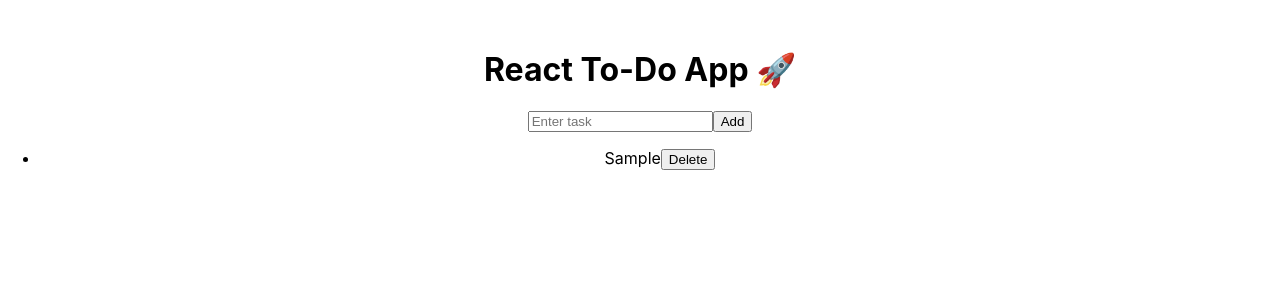
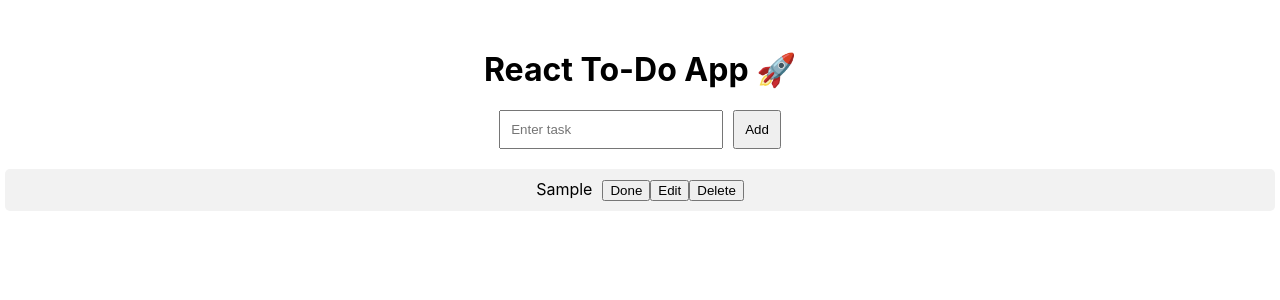
Before and after one commit to saronofficework-star/react-todo-app, a React (Create React App) app: page / in a window 1280 px wide. Both pictures are taken after typing "Sample" into the empty fields and a click on the button "Add". Shown: the top 300 px of the page. Built offline with nearby package versions, Linux system fonts and the light colour scheme.

Commit message:
final react todo app

```diff
--- a/src/App.js
+++ b/src/App.js
@@ -1,13 +1,20 @@
-import { useState } from "react";
+import { useState, useEffect } from "react";
+import InputBox from "./InputBox";
+import TaskList from "./TaskList";
 
 function App() {
   const [task, setTask] = useState("");
-  const [tasks, setTasks] = useState([]);
+  const [tasks, setTasks] = useState(
+    JSON.parse(localStorage.getItem("tasks")) || []
+  );
+
+  const [editIndex, setEditIndex] = useState(null);
+  const [editText, setEditText] = useState("");
 
   function addTask() {
     if (task === "") return;
 
-    setTasks([...tasks, task]);
+    setTasks([...tasks, { text: task, done: false }]);
     setTask("");
   }
 
@@ -16,27 +23,48 @@ function App() {
     setTasks(newTasks);
   }
 
+  function toggleTask(index) {
+    const newTasks = tasks.map((t, i) =>
+      i === index ? { ...t, done: !t.done } : t
+    );
+    setTasks(newTasks);
+  }
+
+  function startEdit(index) {
+    setEditIndex(index);
+    setEditText(tasks[index].text);
+  }
+
+  function saveEdit(index) {
+    const newTasks = tasks.map((t, i) =>
+      i === index ? { ...t, text: editText } : t
+    );
+
+    setTasks(newTasks);
+    setEditIndex(null);
+    setEditText("");
+  }
+
+  useEffect(() => {
+    localStorage.setItem("tasks", JSON.stringify(tasks));
+  }, [tasks]);
+
   return (
     <div style={{ textAlign: "center", marginTop: "50px" }}>
       <h1>React To-Do App 🚀</h1>
 
-      <input
-        type="text"
-        value={task}
-        onChange={(e) => setTask(e.target.value)}
-        placeholder="Enter task"
+      <InputBox task={task} setTask={setTask} addTask={addTask} />
+
+      <TaskList
+        tasks={tasks}
+        deleteTask={deleteTask}
+        toggleTask={toggleTask}
+        startEdit={startEdit}
+        saveEdit={saveEdit}
+        editIndex={editIndex}
+        editText={editText}
+        setEditText={setEditText}
       />
-
-      <button onClick={addTask}>Add</button>
-
-      <ul>
-        {tasks.map((t, index) => (
-          <li key={index}>
-            {t}
-            <button onClick={() => deleteTask(index)}>Delete</button>
-          </li>
-        ))}
-      </ul>
     </div>
   );
 }
--- /dev/null
+++ b/src/InputBox.js
@@ -0,0 +1,21 @@
+function InputBox({ task, setTask, addTask }) {
+  return (
+    <div style={{ marginBottom: "20px" }}>
+      <input
+        value={task}
+        onChange={(e) => setTask(e.target.value)}
+        placeholder="Enter task"
+        style={{ padding: "10px", width: "200px" }}
+      />
+
+      <button
+        onClick={addTask}
+        style={{ padding: "10px", marginLeft: "10px" }}
+      >
+        Add
+      </button>
+    </div>
+  );
+}
+
+export default InputBox;
--- /dev/null
+++ b/src/TaskList.js
@@ -0,0 +1,55 @@
+function TaskList({
+  tasks,
+  deleteTask,
+  toggleTask,
+  startEdit,
+  saveEdit,
+  editIndex,
+  editText,
+  setEditText
+}) {
+  return (
+    <ul style={{ listStyle: "none", padding: 0 }}>
+      {tasks.map((t, index) => (
+        <li
+          key={index}
+          style={{
+            background: "#f2f2f2",
+            margin: "5px",
+            padding: "10px",
+            borderRadius: "5px"
+          }}
+        >
+          {editIndex === index ? (
+            <>
+              <input
+                value={editText}
+                onChange={(e) => setEditText(e.target.value)}
+              />
+              <button onClick={() => saveEdit(index)}>Save</button>
+            </>
+          ) : (
+            <>
+              <span
+                style={{
+                  textDecoration: t.done ? "line-through" : "none",
+                  marginRight: "10px"
+                }}
+              >
+                {t.text}
+              </span>
+
+              <button onClick={() => toggleTask(index)}>Done</button>
+
+              <button onClick={() => startEdit(index)}>Edit</button>
+
+              <button onClick={() => deleteTask(index)}>Delete</button>
+            </>
+          )}
+        </li>
+      ))}
+    </ul>
+  );
+}
+
+export default TaskList;
```
